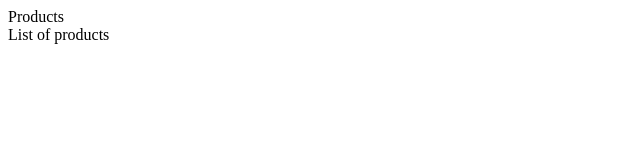
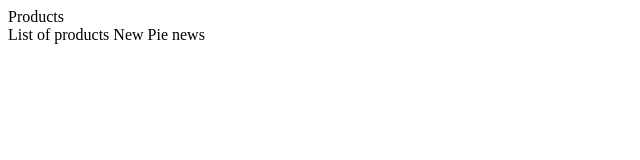
Before and after one commit to SnigdhaPhadke/GitGUITest3, a plain HTML site: page WebContent/index.html in a window 1280 px wide. Shown: the full height of the page, 0-640 px from the left. Drawn offline with Linux system fonts and the light colour scheme.

Commit message:
Pie news
Ready for 1st release

```diff
--- a/WebContent/index.html
+++ b/WebContent/index.html
@@ -8,5 +8,6 @@
 Products
 <br>
 List of products
+<span>New Pie news</span>
 </body>
 </html>
```
